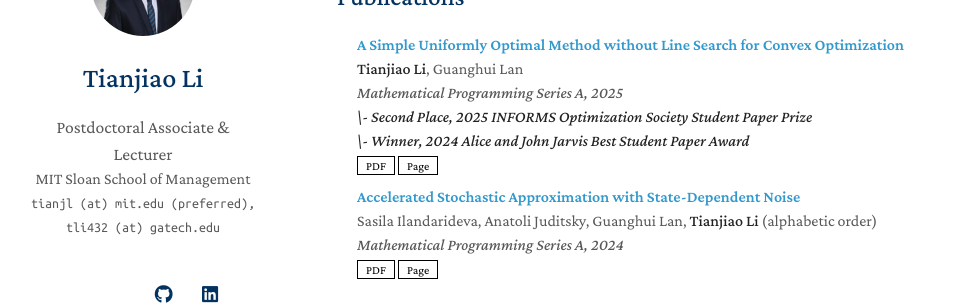
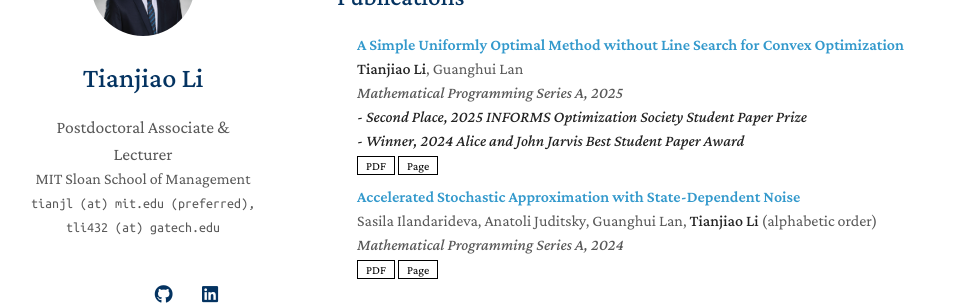
Before and after one commit to tli432/tli432.github.io, a Jekyll site: the page built from index.md, in a window 1280 px wide and 900 px high, scrolled down 428 px. Shown: the part 152-457 px from the top of the window, without its empty margins (133-1112 px from the left). Built offline with Jekyll 4.4.1, drawn with Linux system fonts in a browser that asks for light colours; nearby versions of some CDN libraries; a style sheet for code colours, icons or effects is not loaded; our own code applies the rules of GitHub Pages for plain Markdown files.

Commit message:
update template

```diff
--- a/_data/publications.yml
+++ b/_data/publications.yml
@@ -4,8 +4,8 @@ main:
     authors: <strong>Tianjiao Li</strong>, Guanghui Lan
     # conference_short: MICCAI
     journal: Mathematical Programming Series A, 2025
-    awardone: \- Second Place, 2025 INFORMS Optimization Society Student Paper Prize
-    awardtwo: \- Winner, 2024 Alice and John Jarvis Best Student Paper Award
+    awardone: "- Second Place, 2025 INFORMS Optimization Society Student Paper Prize"
+    awardtwo: "- Winner, 2024 Alice and John Jarvis Best Student Paper Award"
     pdf: https://arxiv.org/pdf/2310.10082.pdf
     page: https://link.springer.com/article/10.1007/s10107-025-02250-z
     # bibtex: https://scholar.googleusercontent.com/scholar.bib?q=info:iBma3nDE2RMJ:scholar.google.com/&output=citation&scisdr=ClH4ZR_KEN2Ahlzj_uY:AFWwaeYAAAAAZffl5ubMzRCYzmdeCTNOtFjR7_8&scisig=AFWwaeYAAAAAZffl5liqEMp6S8ty28MOLUvZbbE&scisf=4&ct=citation&cd=-1&hl=en
```
